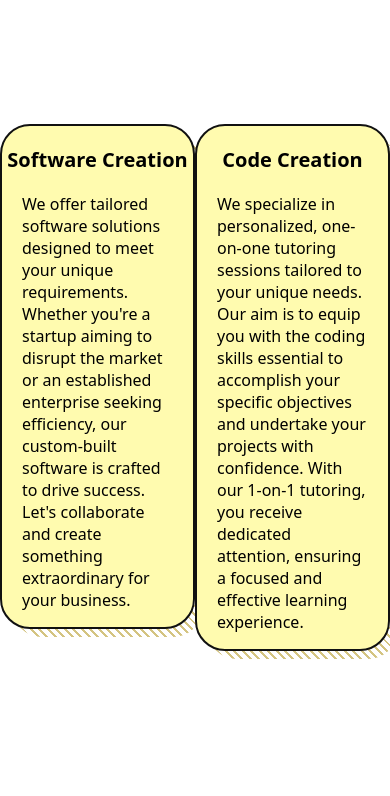
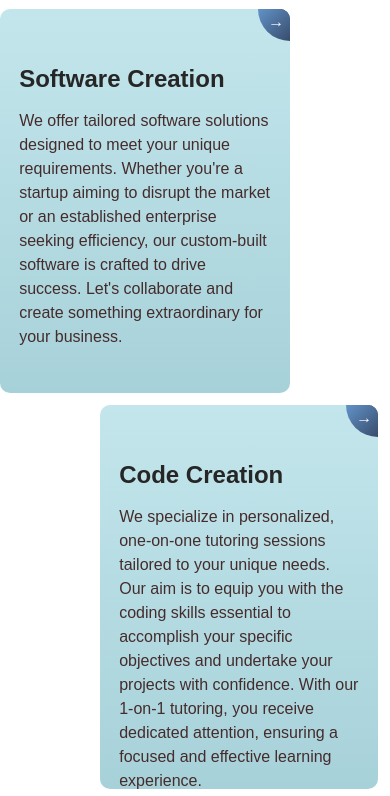
Before and after one commit to SmathyCo/SmathyCo.github.io, a plain HTML site: page index.html in a window 390 px wide. Shown: the part 1944-2740 px from the top of the page. Drawn offline with Linux system fonts and the light colour scheme.

Commit message:
Add files via upload

```diff
--- a/index.html
+++ b/index.html
@@ -51,23 +51,33 @@
         <p class="title">What is SmathyCo?</p>
         <p class="text">SmathyCo specializes in creating custom websites and software tailored to your company's needs. We also provide expert assistance in debugging code to ensure your projects run smoothly. Unlock your business's potential with our innovative solutions!</p>
     </section>
-    <section style="display: flex;justify-content: center;" id="start">
-        <div onclick="openFile('pages/websitecreation.html')" class="plan">
-            <p class="p">Website creation</p>
-            <p class="i">We offer a bespoke website creation service, crafting personalized online platforms tailored to your unique needs. With our one-on-one approach, you'll receive dedicated attention from our expert team, ensuring your website aligns perfectly with your vision and objectives. From concept to launch, we're committed to providing a focused and effective experience, creating a stunning online presence that sets you apart.</p>
+    <div id="start" class="card" onclick="openFile('pages/websitecreation.html')" style="cursor: pointer;margin-left: 100px;">
+        <p class="card-title">Website creation</p>
+        <p class="small-desc">
+            We offer a bespoke website creation service, crafting personalized online platforms tailored to your unique needs. With our one-on-one approach, you'll receive dedicated attention from our expert team, ensuring your website aligns perfectly with your vision and objectives. From concept to launch, we're committed to providing a focused and effective experience, creating a stunning online presence that sets you apart.
+        </p>
+        <div class="go-corner">
+          <div class="go-arrow">→</div>
         </div>
-        <p class="hashtag" style="font-weight: bold;font-size: 30px;">#1</p>
-    </section>
-    <section class="twop">
-        <div onclick="openFile('pages/softwarecreation.html')" class="plan">
-            <p class="p">Software Creation</p>
-            <p class="i">We offer tailored software solutions designed to meet your unique requirements. Whether you're a startup aiming to disrupt the market or an established enterprise seeking efficiency, our custom-built software is crafted to drive success. Let's collaborate and create something extraordinary for your business.</p>
+    </div>
+    <div class="card" onclick="openFile('pages/softwarecreation.html')" style="cursor: pointer;margin-left: auto;margin-right: 100px;">
+        <p class="card-title">Software Creation</p>
+        <p class="small-desc">
+            We offer tailored software solutions designed to meet your unique requirements. Whether you're a startup aiming to disrupt the market or an established enterprise seeking efficiency, our custom-built software is crafted to drive success. Let's collaborate and create something extraordinary for your business.
+        </p>
+        <div class="go-corner">
+          <div class="go-arrow">→</div>
         </div>
-        <div onclick="openFile('pages/codecreation.html')" class="plan p2">
-            <p class="p">Code Creation</p>
-            <p class="i">We specialize in personalized, one-on-one tutoring sessions tailored to your unique needs. Our aim is to equip you with the coding skills essential to accomplish your specific objectives and undertake your projects with confidence. With our 1-on-1 tutoring, you receive dedicated attention, ensuring a focused and effective learning experience.</p>
+    </div>
+    <div class="card" onclick="openFile('pages/codecreation.html')" style="cursor: pointer;margin-left: 100px;">
+        <p class="card-title">Code Creation</p>
+        <p class="small-desc">
+            We specialize in personalized, one-on-one tutoring sessions tailored to your unique needs. Our aim is to equip you with the coding skills essential to accomplish your specific objectives and undertake your projects with confidence. With our 1-on-1 tutoring, you receive dedicated attention, ensuring a focused and effective learning experience.
+        </p>
+        <div class="go-corner">
+          <div class="go-arrow">→</div>
         </div>
-    </section>
+    </div>
     <section class="contactus" id="contact">
         <p class="title">Contact-us</p>
         <p class="text">Feel free to reach out to us on our Discord server or via email for all your coding needs. We specialize in creating custom websites and software for companies, and we're here to provide expert assistance and support for your business projects.</p>
--- a/index.js
+++ b/index.js
@@ -57,12 +57,14 @@ function goLoading(x, y) {
 
 document.addEventListener('DOMContentLoaded', function() {
     const button = document.getElementById('myButton');
-    if (button) {
+    const detectMob = /Android|webOS|iPhone|iPad|iPod|BlackBerry|IEMobile|Opera Mini/i.test(navigator.userAgent);
+    if (detectMob === true && button) {
         button.remove();
     }
     window.addEventListener('scroll', function() {
         const msSection = document.getElementById('ms');
-        if (msSection && !isElementInViewport(msSection)) {
+        const detectMobOnScroll = /Android|webOS|iPhone|iPad|iPod|BlackBerry|IEMobile|Opera Mini/i.test(navigator.userAgent);
+        if (detectMobOnScroll === false && msSection && !isElementInViewport(msSection)) {
             if (button && !document.body.contains(button)) {
                 document.body.appendChild(button);
             }
@@ -82,3 +84,61 @@ document.addEventListener('DOMContentLoaded', function() {
         );
     }
 });
+
+window.addEventListener('DOMContentLoaded', function() {
+    const detectMob = /Android|webOS|iPhone|iPad|iPod|BlackBerry|IEMobile|Opera Mini/i.test(navigator.userAgent);
+    if (detectMob === true) {
+        const maxWidth = 768;
+        function adjustCardPosition() {
+            const cards = document.querySelectorAll('.card');
+            const windowWidth = window.innerWidth || document.documentElement.clientWidth;
+            cards.forEach(function(card) {
+                if (windowWidth <= maxWidth) {
+                    card.style.marginLeft = 'auto';
+                    card.style.marginRight = 'auto';
+                    card.style.marginBottom = '100px'
+                } else {
+                    card.style.marginLeft = '';
+                    card.style.marginRight = '';
+                }
+            });
+            const socialMedias = document.querySelectorAll('.socialmedias');
+            socialMedias.forEach(function(socialMedias) {
+                if (windowWidth <= maxWidth) {
+                    socialMedias.style.marginTop = '55vh';
+                }
+            });
+            const displayPrices = document.querySelectorAll('#displayPrices');
+            const plan1 = document.querySelectorAll('.plan1');
+            const aboutChoice = document.querySelectorAll('#aboutChoice');
+            const mostPopular = document.querySelectorAll('#mostPopular');
+            const forPlan = document.querySelectorAll('#forPlan');
+            displayPrices.forEach(function(displayPrices) {
+                plan1.forEach(function(plan1) {
+                    aboutChoice.forEach(function(aboutChoice) {
+                        mostPopular.forEach(function(mostPopular) {
+                            forPlan.forEach(function(forPlan) {
+                                if (windowWidth <= maxWidth) {
+                                    displayPrices.style.display = 'block';
+                                    displayPrices.style.justifyContent = '';
+                                    plan1.style.marginLeft = 'auto';
+                                    plan1.style.marginRight = 'auto';
+                                    plan1.style.marginBottom = '100px';
+                                    aboutChoice.remove();
+                                    mostPopular.style.marginRight = '';
+                                    mostPopular.style.marginLeft = '150px';
+                                    mostPopular.style.transform = '';
+                                    forPlan.style.width = '300px';
+                                    forPlan.style.marginLeft = 'auto';
+                                    forPlan.style.marginRight = 'auto';
+                                }
+                            });
+                        });
+                    });
+                });
+            });
+        }
+        adjustCardPosition();
+        window.addEventListener('resize', adjustCardPosition);
+    }
+});
--- a/styles.css
+++ b/styles.css
@@ -39,65 +39,6 @@ nav {
     width: 100%;
     height: 100vh;
     text-align: center;
-}
-
-.plan {
-  margin: 50px auto;
-  width: 400px;
-  height: 400px;
-  max-width: calc(100% - 60px);
-  background: #fffbaf;
-  position: relative;
-  border: 2px solid #111;
-  border-radius: 30px;
-  cursor: pointer;
-}
-
-.plan::before {
-  content: "";
-  position: absolute;
-  z-index: -1;
-  width: 100%;
-  height: 100%;
-  top: 20px;
-  left: 20px;
-  border-radius: inherit;
-  background: repeating-linear-gradient(
-    45deg,
-    #d4c481,
-    #d4c481 2px,
-    transparent 2px,
-    transparent 6px
-  );
-  transition: all 0.3s ease;
-}
-
-.plan + .plan {
-  border-radius: 30px;
-  height: 400px;
-}
-
-.plan:hover::before {
-  top: 40px;
-  left: 40px;
-}
-
-.plan + .plan:hover::before {
-  width: calc(100% + 40px);
-  height: calc(100% + 40px);
-  top: -20px;
-  left: -20px;
-}
-
-.plan .p {
-    font-size: 25px;
-    font-weight: bold;
-    text-align: center;
-}
-
-.plan .i {
-    margin-left: 50px;
-    margin-right: 50px;
 }
 
 .about .title, .contactus .title {
@@ -321,6 +262,91 @@ nav {
     transform: scale(1.4) translateY(0) translateZ(0);
 }
 
+.card-title {
+    color: #262626;
+    font-size: 1.5em;
+    line-height: normal;
+    font-weight: 700;
+    margin-bottom: 0.5em;
+}
+
+.small-desc {
+    font-size: 1em;
+    font-weight: 400;
+    line-height: 1.5em;
+    color: #452c2c;
+}
+
+.small-desc {
+    font-size: 1em;
+}
+
+.go-corner {
+    display: flex;
+    align-items: center;
+    justify-content: center;
+    position: absolute;
+    width: 2em;
+    height: 2em;
+    overflow: hidden;
+    top: 0;
+    right: 0;
+    background: linear-gradient(135deg, #6293c8, #384c6c);
+    border-radius: 0 4px 0 32px;
+}
+
+.go-arrow {
+    margin-top: -4px;
+    margin-right: -4px;
+    color: white;
+    font-family: courier, sans;
+}
+
+.card {
+    display: block;
+    position: relative;
+    max-width: 300px;
+    max-height: 320px;
+    background-color: #f2f8f9;
+    border-radius: 10px;
+    padding: 2em 1.2em;
+    margin: 12px;
+    text-decoration: none;
+    z-index: 0;
+    overflow: hidden;
+    background: linear-gradient(to bottom, #c3e6ec, #a7d1d9);
+    font-family: Arial, Helvetica, sans-serif;
+}
+
+.card:before {
+    content: '';
+    position: absolute;
+    z-index: -1;
+    top: -16px;
+    right: -16px;
+    background: linear-gradient(135deg, #364a60, #384c6c);
+    height: 32px;
+    width: 32px;
+    border-radius: 32px;
+    transform: scale(1);
+    transform-origin: 50% 30%;
+    transition: transform 0.35s ease-out;
+}
+
+.card:hover:before {
+    transform: scale(28);
+}
+
+.card:hover .small-desc {
+    transition: all 0.5s ease-out;
+    color: rgba(255, 255, 255, 0.8);
+}
+
+.card:hover .card-title {
+    transition: all 0.5s ease-out;
+    color: #ffffff;
+}
+
 @media only screen and (max-width: 414px) and (max-height: 896px) {
     body {
         max-width: 414px;
@@ -340,13 +366,12 @@ nav {
         height: 100vh;
     }
 
+    .inner ul {
+        width: 100%;
+    }
+
     ul {
         width: 100vw;
-    }
-
-    .plan {
-        border: solid 1px black;
-        border-radius: 50px;
     }
 
     .hashtag {
@@ -357,43 +382,6 @@ nav {
 @media (max-width: 768px) {
     .p2 {
         margin-left: 5vw;
-    }
-
-    .plan {
-      margin: 20px auto;
-      width: 90%;
-      max-width: 400px;
-      height: fit-content;
-      background: #fffbaf;
-      position: relative;
-      border: 2px solid #111;
-      border-radius: 30px;
-      box-sizing: border-box; /* Ensures padding and border are included in width */
-    }
-
-    .plan::before {
-      top: 10px;
-      left: 10px;
-    }
-
-    .plan:hover::before {
-      top: 20px;
-      left: 20px;
-    }
-
-    .plan + .plan {
-      height: fit-content;
-    }
-
-    .plan .p {
-      font-size: 20px;
-      font-weight: bold;
-      text-align: center;
-    }
-
-    .plan .i {
-      margin-left: 20px;
-      margin-right: 20px;
     }
 
     .socialmedias {
```
Also changed, not shown: pages/prices/websitecreationprices.html (+4 -4 lines).
